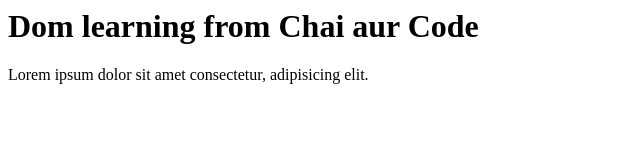
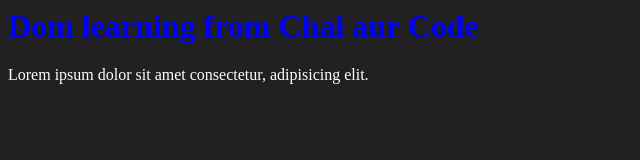
Before and after one commit to Ishanpathak1/learninigjs, a plain HTML site: page 06_dom/one.html in a window 1280 px wide. Shown: the whole page, without its empty margins (0-640 px from the left). Drawn offline with Linux system fonts and the light colour scheme.

Commit message:
Stopped at 11:58, have to complete this if possible today only

```diff
--- a/06_dom/one.html
+++ b/06_dom/one.html
@@ -3,11 +3,26 @@
     <meta charset="UTF-8">
     <meta name="viewport" content="width=device-width, initial-scale=1.0">
     <title>Dom learning</title>
+    <style>
+        .bg-black {
+            background-color: #212121;
+            color:#fff;
+        }
+    </style>
 </head>
-<body>
+<body class="bg-black">
     <div class="bg-black">
-        <h1 class="heading">Dom learning from Chai aur Code</h1>
+        <h1 style= "color: blue;"id= "title" class="heading">Dom learning from Chai aur Code</h1>
         <p>Lorem ipsum dolor sit amet consectetur, adipisicing elit. </p>
     </div>
 </body>
 </html>
+
+<!-- document.getElementById('title').id, output will be title -->
+<!-- document.getElementById('title').class, this won't work -->
+<!-- document.getElementById('title').className, output will be heading -->
+<!-- document.getElementById('title').getAttribute('class'), output will be heading -->
+<!-- document.getElementById('title').getAttribute('id'), output will be title -->
+<!-- document.getElementById('title').setAttribute('class','test'), output will be undefined, but this will get reflected , and it will always over write -->
+
+<!-- title.style.backgroundColor='green', this will set the green -->
```
